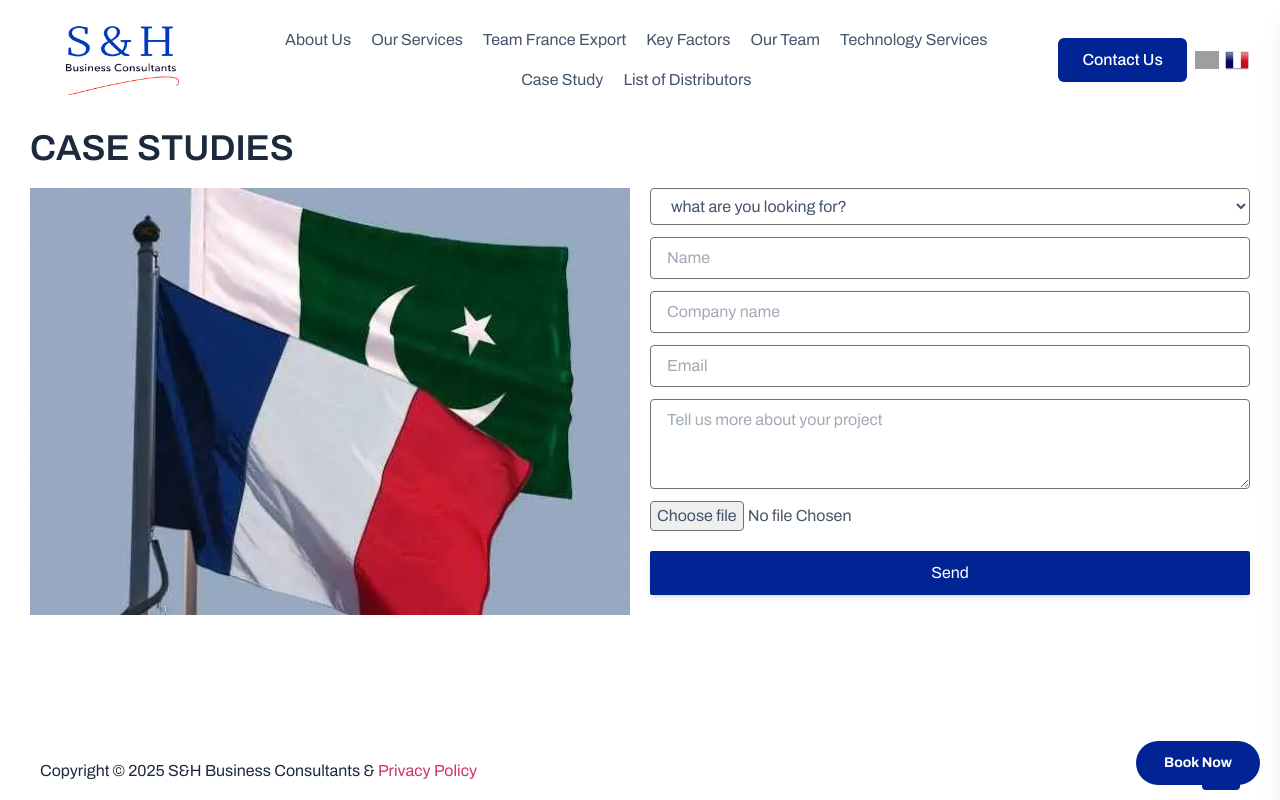
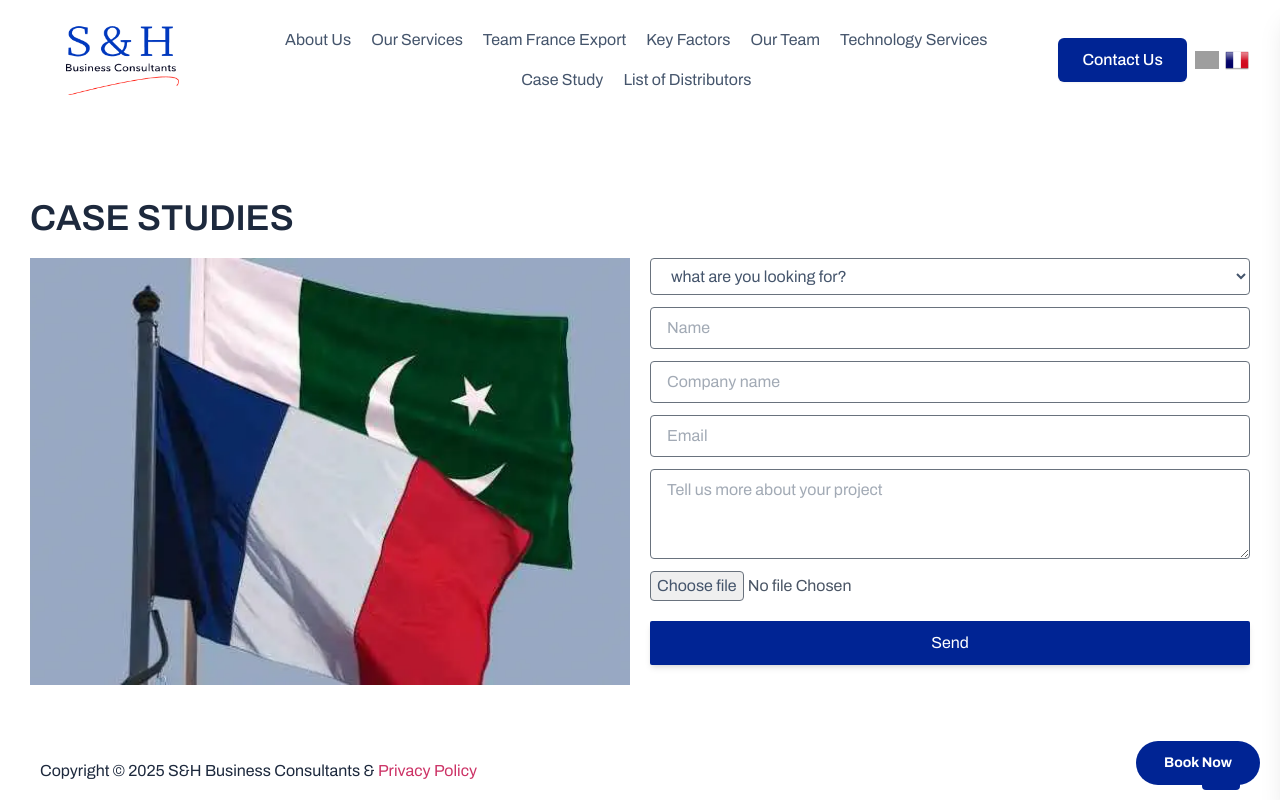
Before and after one commit to huzaifashuaib/shConsultant, a Next.js app: page /case-studies in a window 1280 px wide. Built offline with nearby package versions, Linux system fonts and the light colour scheme; grey boxes are pictures that could not be loaded.

Commit message:
fix: paddinga add in Common component

```diff
--- a/src/components/commonCase/CommonStudyCase.jsx
+++ b/src/components/commonCase/CommonStudyCase.jsx
@@ -4,7 +4,7 @@ import flag from "../../../public/assets/pakfrance.webp";
 import SlideUpWrapper from "../SlideUpWrapper";
 const CommonStudyCase = ({ text }) => {
   return (
-    <SlideUpWrapper className="max-w-345 mx-auto md:p-5 w-full max-md:mt-30 min-md:max-lg:mt-22 max-md:mb-15">
+    <SlideUpWrapper className="max-w-345 mx-auto md:p-5 w-full max-md:mt-30 min-md:max-lg:mt-22 max-md:mb-15 lg:mt-35">
       <h1 className="text-3xl md:text-4xl text-slate-800 font-semibold p-2.5 uppercase">
         {text}
       </h1>
```
